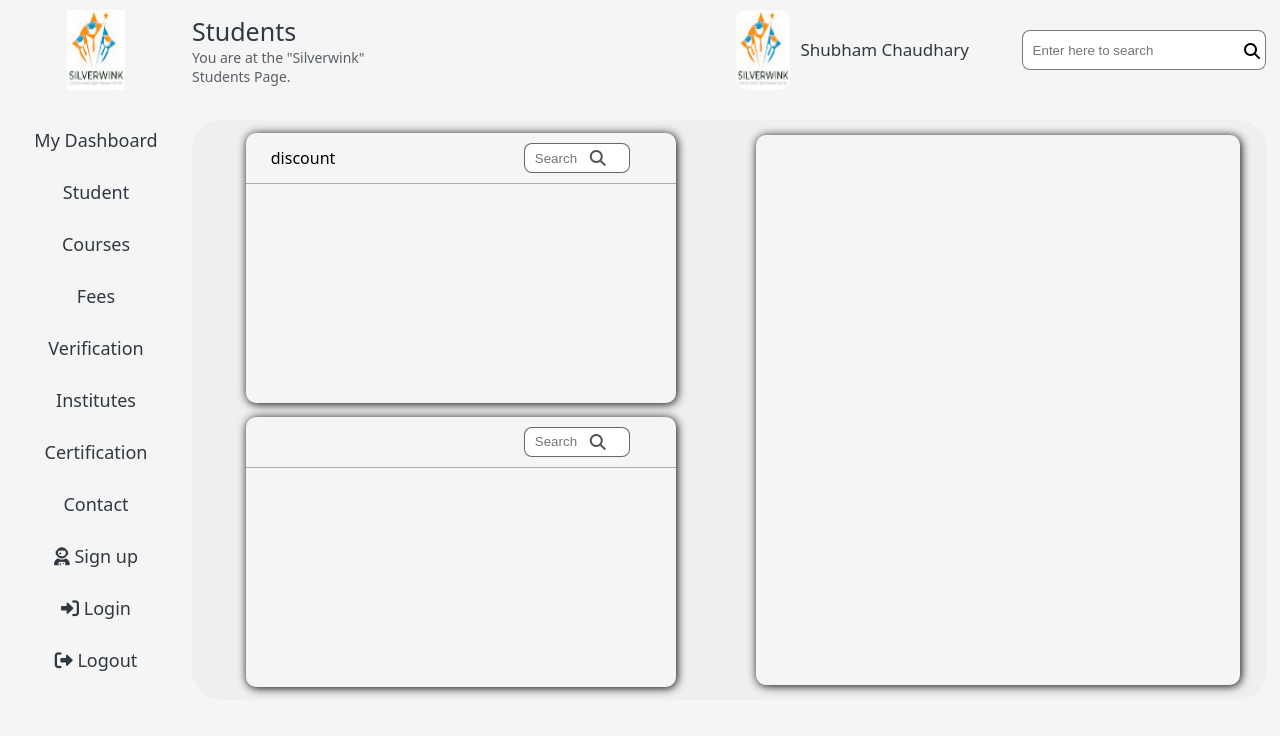
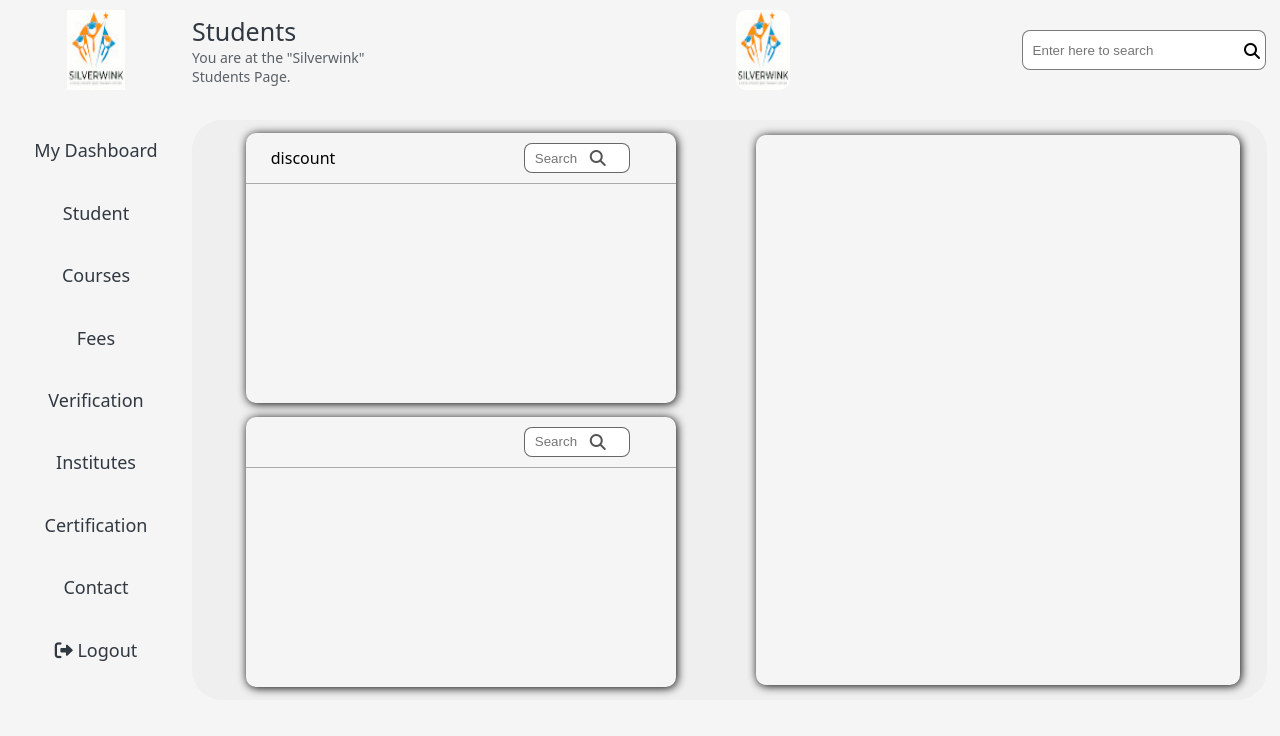
Before and after one commit to abhishek9528/sliverwink, a Node server app: template views/Dashboard.hbs in a window 1280 px wide. Shown: the top 736 px of the page. Run offline with Node 20, Linux system fonts and the light colour scheme; the template is opened without the code that fills it, so the values that code supplies are empty; some libraries are stand-ins or nearby versions.

Commit message:
Akash Kumar Work

```diff
--- a/package.json
+++ b/package.json
@@ -12,13 +12,14 @@
   "dependencies": {
     "bcryptjs": "^2.4.3",
     "body-parser": "^1.20.1",
+    "connect-mongodb-session": "^3.1.1",
     "express": "^4.18.2",
+    "express-session": "^1.17.3",
     "hbs": "^4.2.0",
     "mongodb": "^4.13.0",
     "mongoose": "^6.8.2",
     "nodemon": "^2.0.20"
   },
-
   "repository": {
     "type": "git",
     "url": "git+https://github.com/AdityaDhiman1/dha.git"
--- a/partials/navbar.hbs
+++ b/partials/navbar.hbs
@@ -14,7 +14,7 @@
             <div class="profile-div">
                 <img src="/img/photo.jpg" alt="" />
                 <div class="para-div">
-                <p class="user-name">Shubham Chaudhary</p>
+                <p class="user-name">{{isStudentName}}</p>
                 </div>
             </div>
             <div class="icon">
--- a/src/index.js
+++ b/src/index.js
@@ -4,6 +4,8 @@
 const bcrypt =require('bcryptjs')
 const bodyparser = require('body-parser')
 const mongo = require("../DB/database")
+const session = require("express-session");
+const mongosession = require("connect-mongodb-session")(session);
 let path=require("path");
 const PORT = process.env.PORT || 3889;
 app.use(bodyparser.urlencoded({extended:true}));
@@ -11,35 +13,68 @@
 app.use(express.static(path.join(__dirname,"../public")));
 hbs.registerPartials(path.join(__dirname,"../partials/"));
 
+
+const store = new mongosession({
+    uri: mongo.url,
+    collection: 'mysession',
+});
+app.use(session({
+    secret: 'AATAMSU',
+    resave: false,
+    saveUninitialized: false,
+    store: store
+}));
+
+const isStudent = (req,res, next) => {
+    if(req.session.isStudent){
+        next()
+    } else {
+        res.redirect('/login');
+    }
+}
+
+
 app.get("/login", (req, res) => {
-    res.render("login");
+    if(req.session.isStudent){
+        res.redirect("/")
+    }else{
+        res.render("login");
+    }
 });
 app.post("/login", (req, res) => {
     let {email, password} = req.body;
     mongo.Student.find({email_id: email}, (err, data) => {
         if(err){
             console.log(err);
+            res.redirect("/?msg=Some Error Orrcured")
         }else{
             try{
                 if(data.length > 0){
                     if(bcrypt.compareSync(password, data[0].password)){
                         console.log("Compared");
-                        res.redirect("/?msg=Login Successful")
+                        req.session.isStudent = true;
+                        req.session.StudentName = data[0].student_name;
+                        res.redirect("/")
 
                     }else{
-                        res.redirect("/?msg=Invalid Credentials");
+                        res.redirect("/login?msg=Invalid Credentials");
                     }
                 }else{
-                    console.log("Data is not found");
+                    res.redirect("/signup?msg=Data is not found");
                 }
             }catch(err){
                 console.log(err);
+                res.redirect("/signup?msg=Data is not found");
             }
         }
     })
 })
 app.get("/signup",(req,res)=>{
-    res.render("signup");
+    if(req.session.isStudent){
+        res.redirect("/");
+    }else{
+        res.render("signup");
+    }
 });
 
 app.post("/registration",async(req,res)=>
@@ -63,6 +98,19 @@
 res.redirect("/login");
 
 });
+app.get("/",isStudent ,(req,res)=>{
+    res.render("Dashboard", {isStudentName: req.session.StudentName});
+})
+app.get("/student",(req,res)=>{
+    res.render("student", {isStudentName: req.session.StudentName});
+});
+
+app.get("/logout", (req, res) => {
+    req.session.destroy((err) => {
+        if(err) throw err;
+        return res.redirect("/login");
+    })
+})
 app.listen(PORT, () => {
     console.log("Server is started at port " + PORT);
 })
--- a/views/Dashboard.hbs
+++ b/views/Dashboard.hbs
@@ -24,9 +24,7 @@
                 <a href="">Institutes</a>
                 <a href="">Certification</a>
                 <a href="">Contact</a>
-                <a href=""><i class="fa-solid fa-user-astronaut"></i> Sign up</a>
-                <a href=""><i class="fa-solid fa-right-to-bracket"></i> Login</a>
-                <a href=""><i class="fa-solid fa-right-from-bracket"></i> Logout</a>
+                <a href="/logout"><i class="fa-solid fa-right-from-bracket"></i> Logout</a>
             </div>
             <div class="data-div">
                 <div class="course-div">
--- a/views/student.hbs
+++ b/views/student.hbs
@@ -25,9 +25,7 @@
                 <a href="">Institutes</a>
                 <a href="">Certification</a>
                 <a href="">Contact</a>
-                <a href=""><i class="fa-solid fa-user-astronaut"></i> Sign up</a>
-                <a href=""><i class="fa-solid fa-right-to-bracket"></i> Login</a>
-                <a href=""><i class="fa-solid fa-right-from-bracket"></i> Logout</a>
+                <a href="/logout"><i class="fa-solid fa-right-from-bracket"></i> Logout</a>
             </div>
             <div class="data-div">
                 <div class="card-div">
```
Also changed, not shown: DB/database.js (+6 -4 lines), 1 other file.
